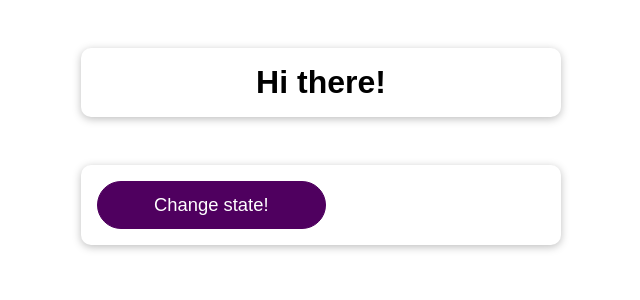
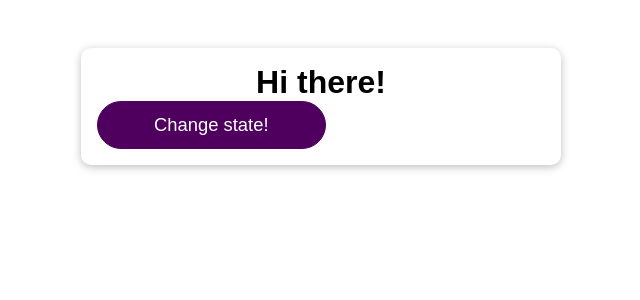
Before and after one commit to brameldering/react-deepdive, a React (Create React App) app: page / in a window 1280 px wide. Shown: the top 300 px of the page, without its empty margins (319-959 px from the left). Built offline with nearby package versions, Linux system fonts and the light colour scheme.

Commit message:
Removed separate div for Button

```diff
--- a/src/App.js
+++ b/src/App.js
@@ -10,15 +10,11 @@ function App() {
   };
 
   return (
-    <>
-      <div className='app'>
-        <h1>Hi there!</h1>
-        {showParagraph && <p>This is new!</p>}
-      </div>
-      <div className='app'>
-        <Button onClick={toggleParagraphHandler}>Change state!</Button>
-      </div>
-    </>
+    <div className='app'>
+      <h1>Hi there!</h1>
+      {showParagraph && <p>This is new!</p>}
+      <Button onClick={toggleParagraphHandler}>Change state!</Button>
+    </div>
   );
 }
 
```
